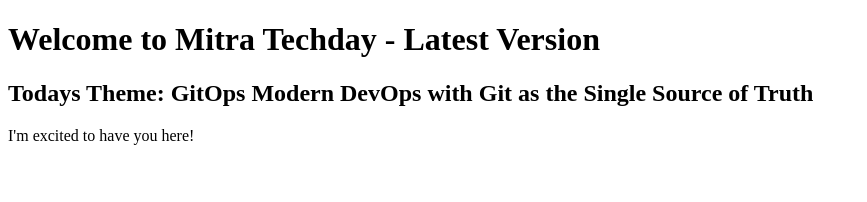
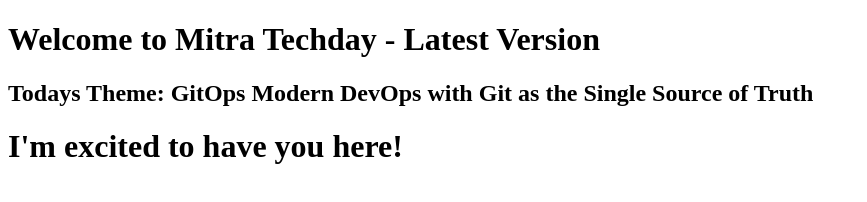
Before and after one commit to Astonie/simple-website, a plain HTML site: page index.html in a window 1280 px wide. Shown: the whole page, without its empty margins (0-867 px from the left). Drawn offline with Linux system fonts and the light colour scheme.

Commit message:
updated the index

```diff
--- a/index.html
+++ b/index.html
@@ -5,7 +5,7 @@
     <h1>Welcome to Mitra Techday - Latest Version </h1>
 
     <h2>Todays Theme: GitOps  Modern DevOps with Git as the Single Source of Truth</h2>
-    <p>I'm excited to have you here!</p>
+    <h1>I'm excited to have you here!</h1>
 
   </body>
 
```
